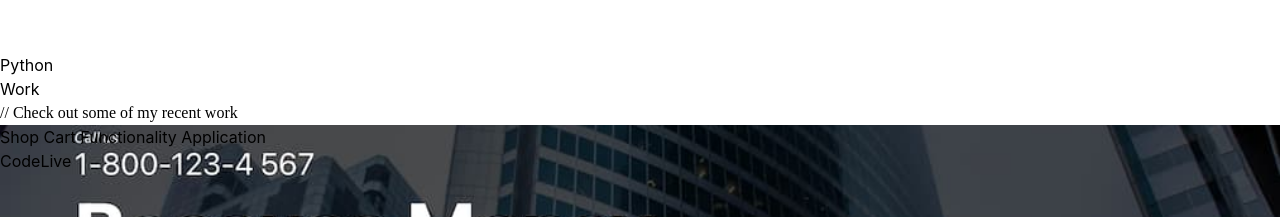
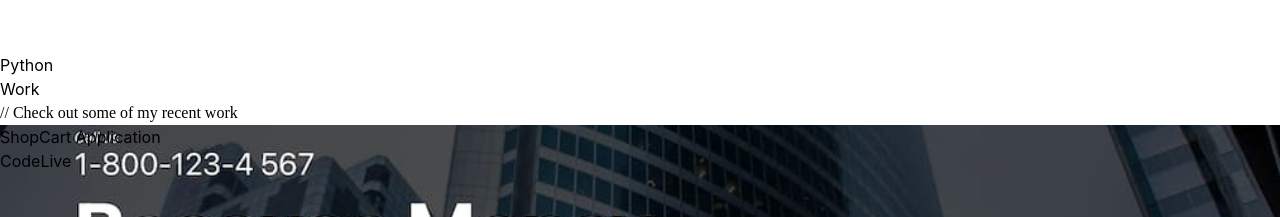
Before and after one commit to NikeshMan16/port-reactjs, a React (Vite) app: page / in a window 1280 px wide. Shown: the part 3812-4029 px from the top of the page. Built offline with nearby package versions, Linux system fonts and the light colour scheme; a web font is replaced by a local one.

Commit message:
update in projects

```diff
--- a/src/components/Work.jsx
+++ b/src/components/Work.jsx
@@ -15,17 +15,17 @@ export const Work = () => {
         </div>
 
         {/* container for projects */}
-        <div className="grid sm:grid-cols-2 md:grid-cols-3 gap-4">
+        <div className="grid sm:grid-cols-2 md:grid-cols-3 gap-4 ">
           {/* Gird Item */}
           {project.map((item, index) => (
             <div
               key={index}
               style={{ backgroundImage: `url(${item.image})` }}
               className="shadow-lg shadow-[#040c16] group container rounded-md
-                flex justify-center text-center items-center mx-auto content-div "
+                flex justify-center text-center items-center mx-auto content-div  "
             >
               {/* Hover effect for images */}
-              <div className="opacity-0 group-hover:opacity-100 ">
+              <div className="opacity-0 group-hover:opacity-80 ">
                 <span className="mx-auto text-2xl font bold text-white tracking-wider text-nowrap">
                   {item.name}
                 </span>
--- a/src/data/data.js
+++ b/src/data/data.js
@@ -6,7 +6,7 @@ import fakeNews from '../assets/fakenews.jpg'
 export const data=[
     {
         id:1,
-        name:"Shop Cart Functionality Application",
+        name:"ShopCart Application",
         image:WorkIm,
         github:"",
         live:"",
```
